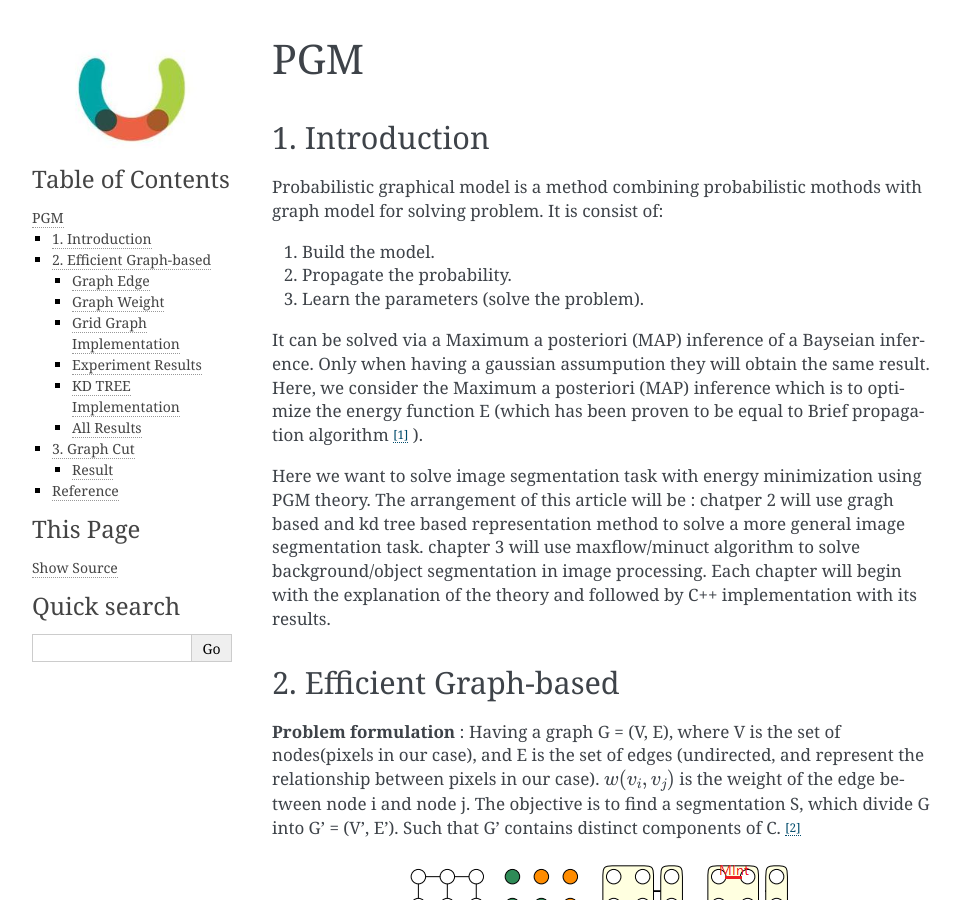
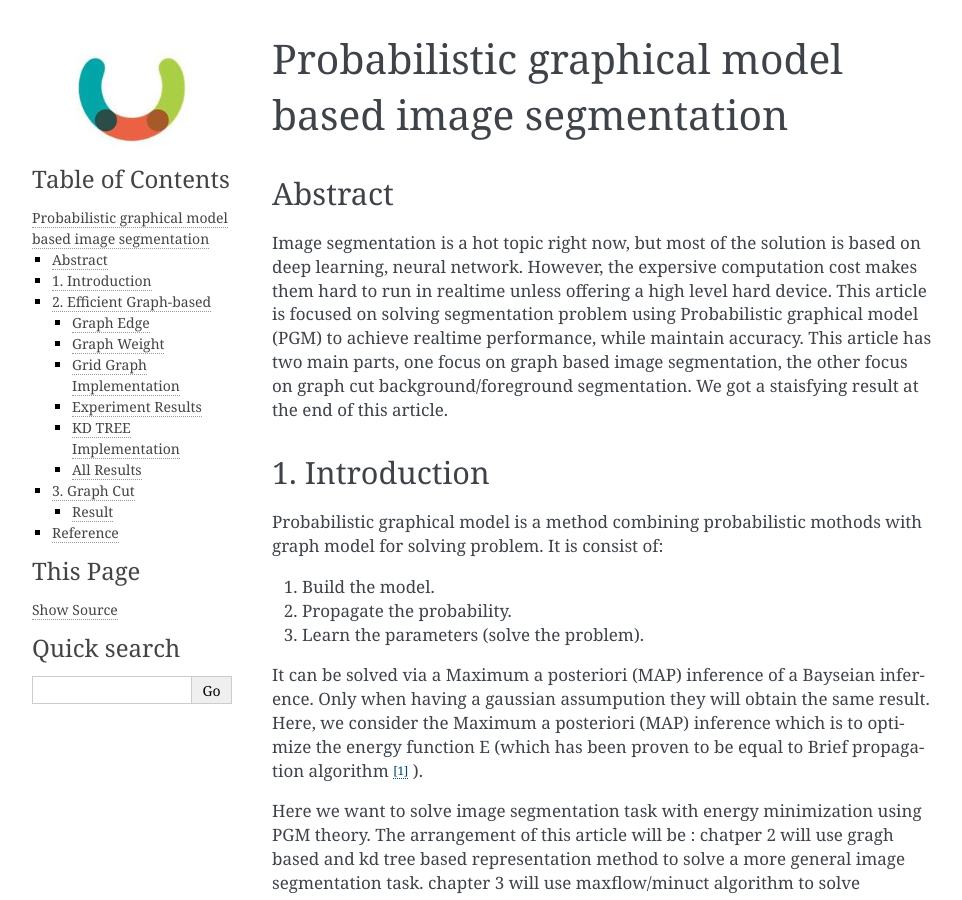
Before and after one commit to gggliuye/VIO, a Sphinx documentation site: the page built from docs/PGM.rst, in a window 1280 px wide and 900 px high. Shown: the whole window, without its empty margins (148-1110 px from the left). Built offline with Sphinx 7.4.7, drawn with Linux system fonts in a browser that asks for light colours.

Commit message:
Update PGM.rst

```diff
--- a/docs/PGM.rst
+++ b/docs/PGM.rst
@@ -1,5 +1,11 @@
-PGM
+Probabilistic graphical model based image segmentation
 ===========================
+
+Abstract
+--------------------
+
+Image segmentation is a hot topic right now, but most of the solution is based on deep learning, neural network. However, the expersive computation cost makes them hard to run in realtime unless offering a high level hard device.
+This article is focused on solving segmentation problem using Probabilistic graphical model (PGM) to achieve realtime performance, while maintain accuracy. This article has two main parts, one focus on graph based image segmentation, the other focus on graph cut background/foreground segmentation. We got a staisfying result at the end of this article.
 
 1. Introduction
 -------------------
```
